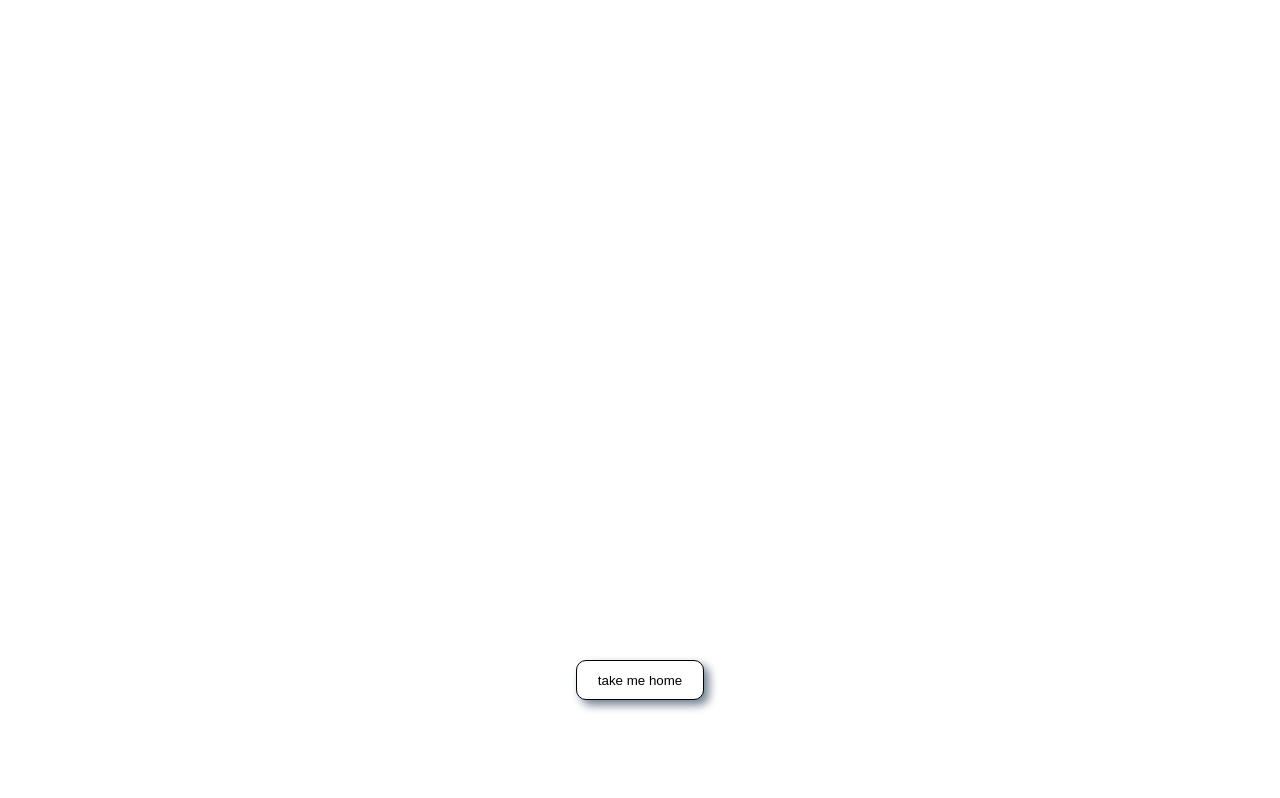
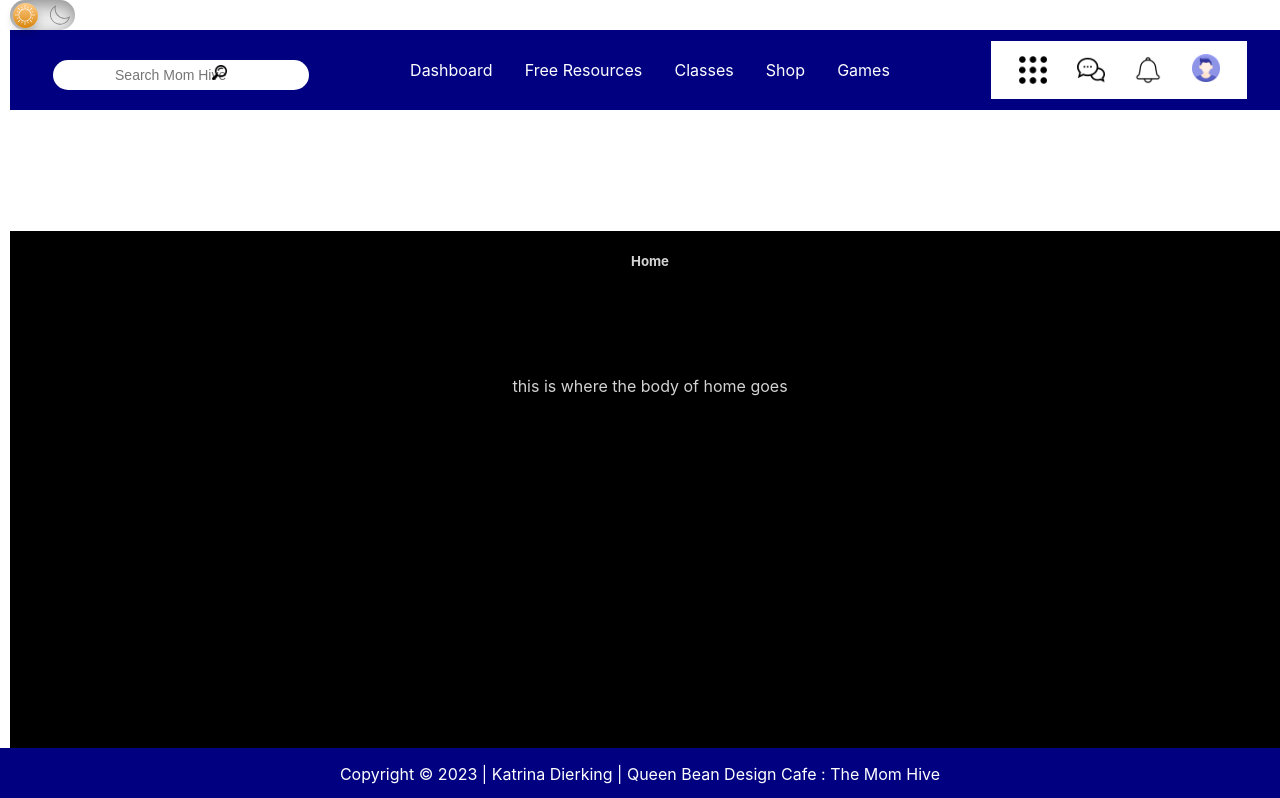
Before and after one commit to Katrina-Dierking/hs-mom-hive, a React (Create React App) app: page / in a window 1280 px wide. Shown: the top 798 px of the page. Built offline with nearby package versions, Linux system fonts and the light colour scheme.

Commit message:
dark mode

```diff
--- a/src/components/darkmode/ModeToggler.js
+++ b/src/components/darkmode/ModeToggler.js
@@ -2,8 +2,10 @@ import React from 'react'
 import { ReactComponent as Sun } from '../../assets/images/Sun.svg';
 import { ReactComponent as Moon } from '../../assets/images/Moon.svg';
 import './darkmode.scss'
+import Header from '../header/Header';
+import Footer from '../footer/Footer';
 
-function ModeToggler() {
+function ModeToggler({children}) {
 
     const setDarkMode = ()=> {
         document.querySelector("body").setAttribute('data-theme', 'dark')
@@ -19,6 +21,8 @@ function ModeToggler() {
     }
 
   return (
+    <section className='layout'>
+
     <div className='dark_mode'>
         <input
             className='dark_mode_input'
@@ -26,12 +30,17 @@ function ModeToggler() {
             id='darkmode-toggle'
             onChange={toggleTheme}
         />
-        <label className='dark_mode_label' for='darkmode-toggle'>
+        <label className='dark_mode_label' htmlFor='darkmode-toggle'>
             <Sun />
             <Moon />
         </label>
 
+        <Header />
+        <main>{children}</main>
+        <Footer />
+
     </div>
+    </section>
   )
 }
 
--- /dev/null
+++ b/src/modols/main/MainMod.js
@@ -0,0 +1,13 @@
+import React from 'react'
+import './mainMod.scss'
+
+function MainMod({title, body}) {
+  return (
+    <section className='mainModule'>
+        <h1>{title}</h1>
+        <p>{body}</p>
+    </section>
+  )
+}
+
+export default MainMod
--- a/src/modols/body/bodyMod.scss
+++ b/src/modols/main/mainMod.scss
@@ -2,7 +2,7 @@
 @import '../../assets/styling/variables';
 
 
-.bodyModule {
+.mainModule {
     display:flex;
     flex-direction: column;
     justify-content: space-between;
@@ -19,8 +19,8 @@
 
 
 
-.bodyModule p{
-    border-top: 2px solid white;
+.mainModule p{
+    border-top: 2px solid black;
     width: 80vw;
     height: 85vh;
     padding-top: 3%;
--- a/src/views/home/Home.js
+++ b/src/views/home/Home.js
@@ -4,21 +4,29 @@ import "./home.scss";
 import { Login } from "../login/Login";
 
 import Button from "../../modols/button/Button";
+import MainMod from "../../modols/main/MainMod";
+import ModeToggler from "../../components/darkmode/ModeToggler";
+// import Layout from "../../components/layout/Layout";
 
 function Home() {
   return (
+   <ModeToggler>
+
       <section className="home">
         <div className="top">
+          <MainMod title="Home" body="this is where the body of home goes" />
         </div>
         <div className="bottom">
         <Button title="take me home" />
         </div>
         </section>
+
+
+    </ModeToggler>
       );
     }
 
     export default Home;
-    // <BodyMod title="Home" body="this is where the body of home goes" />
 // <div className='leftHome'>
 //     <h1>WELCOME</h1>
 //     <h3> to the MOM HIVE</h3>
--- a/src/views/profile/Profile.js
+++ b/src/views/profile/Profile.js
@@ -2,12 +2,12 @@ import React from "react";
 // import BodyMod from "../../modols/body/BodyMod";
 import Button from "../../modols/button/Button";
 import "./profile.scss";
-import ModeToggler from "../../components/darkmode/ModeToggler";
+import MainMod from "../../modols/main/MainMod";
 
 function Profile() {
   return (
     <section className="profile">
-    <ModeToggler />
+    <MainMod title = "all about you" />
     <div className="buttons">
     <Button title="Change Profile" />
     <Button title="Save Changes" />
@@ -17,4 +17,3 @@ function Profile() {
 }
 
 export default Profile;
-//   <BodyMod title="YOUR PROFILE" body="this is all about you" />
```
Also changed, not shown: src/components/layout/Layout.js (+6 -1 lines), src/modols/body/BodyMod.js (deleted, +0 -13 lines). Lines whose indentation alone changed are shown as unchanged.
